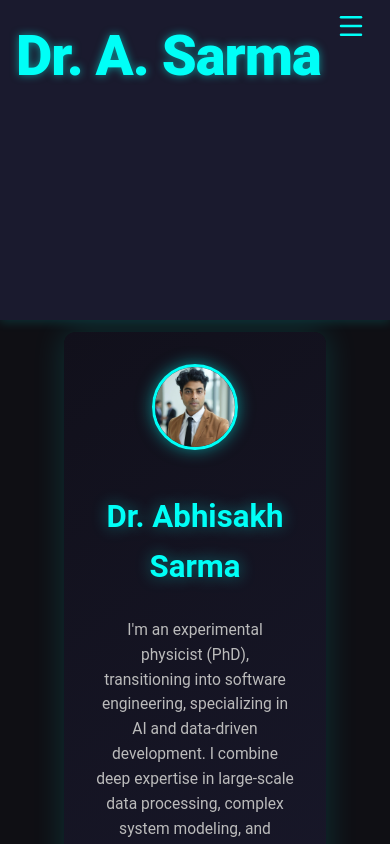
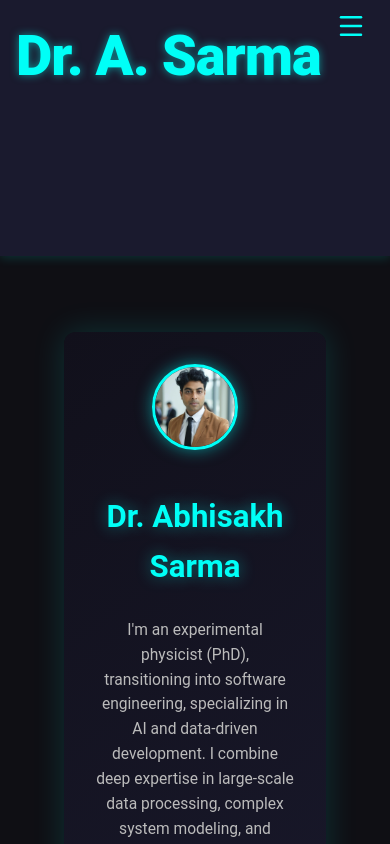
Before and after one commit to abhisakh/Advance_Portfolio, a React (Vite) app in the folder portfolio/: page / in a window 390 px wide. Shown: the top 844 px of the page. Built offline with nearby package versions, Linux system fonts and the light colour scheme.

Commit message:
navbar.css modified in media section navbar min height changed to 10 rem

```diff
--- a/portfolio/src/styles/navbar.css
+++ b/portfolio/src/styles/navbar.css
@@ -168,7 +168,7 @@
   /* MOBILE NAVBAR BASE */
   .navbar {
     padding: 0.2rem 1rem 0.6rem;
-    min-height: 20rem;           /* taller navbar for mobile */
+    min-height: 10rem;           /* taller navbar for mobile */
     flex-direction: row;
     align-items: flex-start;
     flex-wrap: wrap;
```
